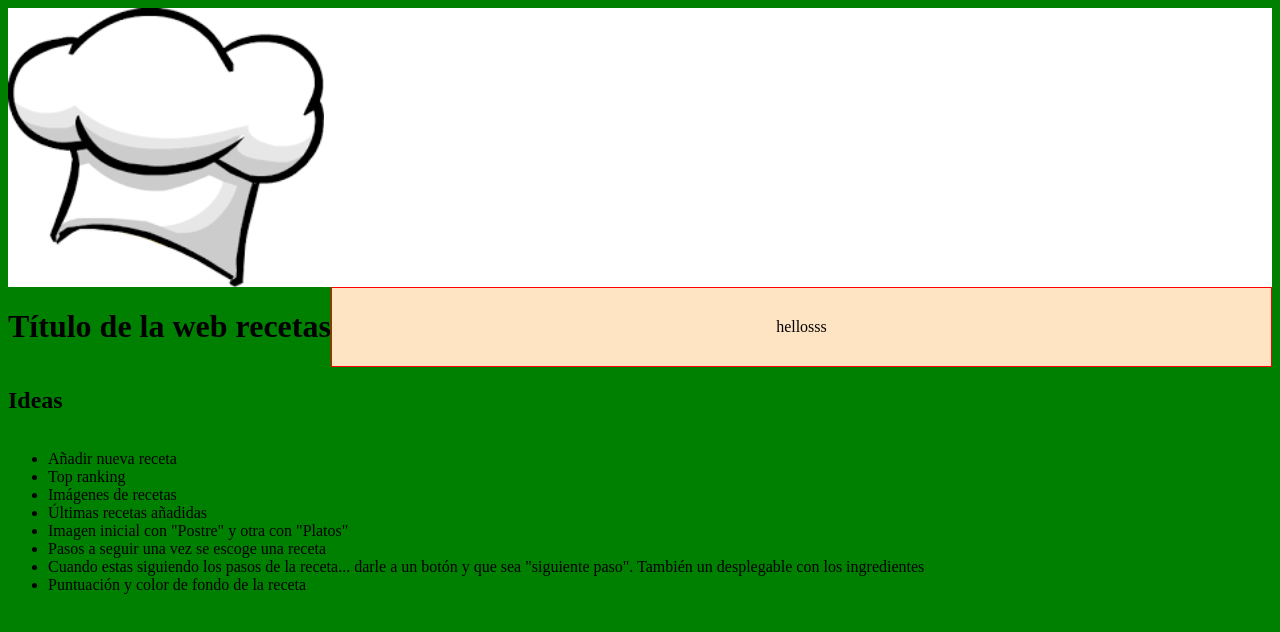
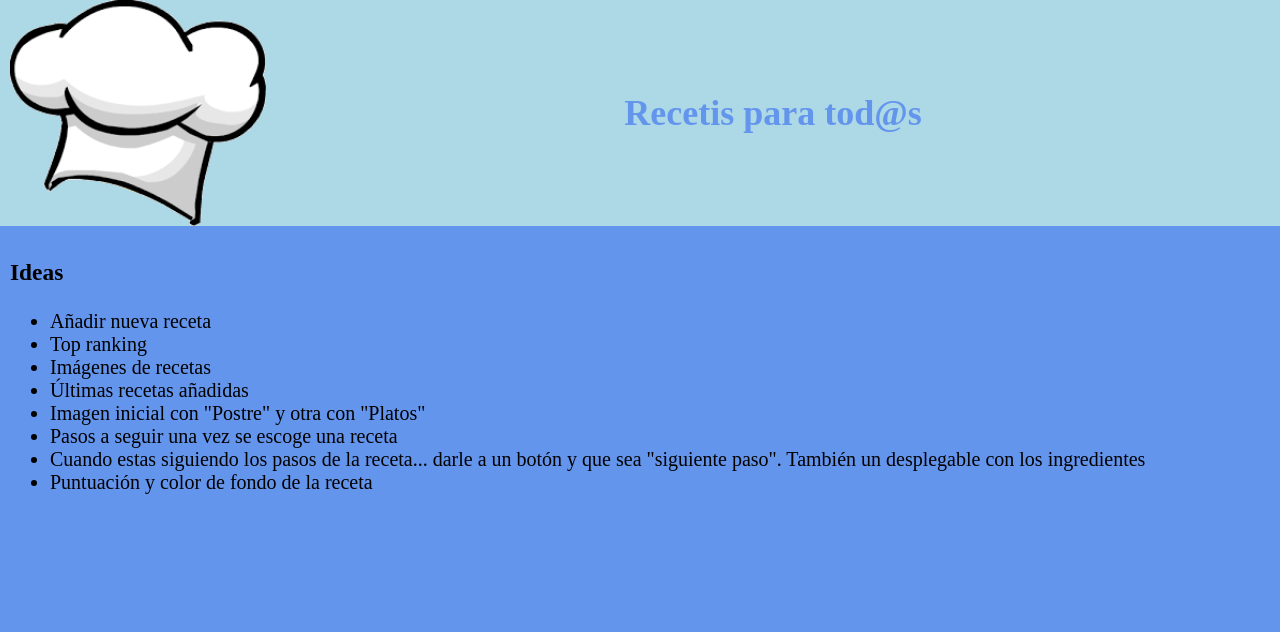
Before and after one commit to javimedina87/recetis, a website: page public/index.html in a window 1280 px wide. Drawn offline with Linux system fonts and the light colour scheme.

Commit message:
refactor CSS and delete old content

```diff
--- a/public/css/styles.css
+++ b/public/css/styles.css
@@ -1,50 +1,44 @@
+/* Default vars */
 :root {
-    --variable-de-andrea: green;
+    --main-background-color: cornflowerblue;
+    --main-font-size: 20px;
+    /*--main-font-color: black;*/
 }
 
 body {
     align-items: stretch;
-    background: var(--variable-de-andrea);
+    background: var(--main-background-color);
     display: flex;
     flex-direction: column;
+    font-size: var(--main-font-size);
     justify-content: center;
+    margin: 0;
+    padding: 0;
 }
 
-.gorritoParent {
-    background: white;
+.banner {
+    background: lightblue;
     display: flex;
     justify-content: flex-start;
 }
 
-.gorritoChildren {
-    background: none;
-    width: 25%;
-}
-
-.second-row {
-    align-items: stretch;
-    background: var(--variable-de-andrea);
+/* Style only for header class inside banner class */
+.banner .header {
+    align-items: center;
+    color: var(--main-background-color);
     display: flex;
+    flex: 1;
+    font-size: 36px;
+    font-weight: bold;
     justify-content: center;
 }
 
-.another-box-item {
-    align-items: center;
-    background: bisque;
-    border: 1px solid red;
-    display: flex;
-    flex: 1;
-    justify-content: center;
+/* Hat logo */
+.chef-hat {
+    padding-left: 10px;
+    width: 20%;
 }
 
-.third-row {
-    border: 2px solid pink;
-    display: flex;
+.container {
+    padding: 10px;
 }
-
-.third-row-children {
-    border: 1px solid orange;
-    display: flex;
-    flex: 1;
-    padding: 20px;
-}
--- a/public/index.html
+++ b/public/index.html
@@ -13,34 +13,30 @@
 	<meta name="msapplication-navbutton-color" content="orange">
 	<meta name="apple-mobile-web-app-status-bar-style" content="black-translucent">
 	<meta name="msapplication-starturl" content="/index.html">
+
 	<title>Recetas</title>
+
 	<link rel="stylesheet" type="text/css" href="css/styles.css"/>
+	<link rel="shortcut icon" type="image/png" href="images/favicon.png"/>
 	<link rel="manifest" href="manifest.json">
+	<link rel="apple-touch-icon" sizes="128x128" href="images/touch/icon-128x128.png">
+	<link rel="apple-touch-icon" sizes="180x180" href="images/touch/icon-180x180.png">
+	<link rel="apple-touch-icon" sizes="192x192" href="images/touch/icon-192x192.png">
+	<link rel="apple-touch-icon" sizes="256x256" href="images/touch/icon-256x256.png">
+	<link rel="apple-touch-icon" sizes="384x384" href="images/touch/icon-384x384.png">
+	<link rel="apple-touch-icon" sizes="512x512" href="images/touch/icon-512x512.png">
 </head>
 <body>
 
-<!--	Primera fila-->
-	<div class="gorritoParent">
-		<img class="gorritoChildren" src="images/gorrito.png" alt="">
+	<!--Banner (logo and header)-->
+	<div class="banner">
+		<img class="chef-hat" src="images/chef-hat.png" alt="">
+		<span class="header">Recetis para tod@s</span>
 	</div>
 
-
-<!--    Segunda fila-->
-	<div class="second-row">
-
-<!--		Primera columna de la segunda fila-->
-		<div>
-			<h1>Título de la web recetas</h1>
-		</div>
-
-<!--		Segunda columna de la segunda fila-->
-		<div class="another-box-item">
-			<span>hellosss</span>
-		</div>
-
-	</div>
-
-<h2>Ideas</h2>
+	<!--Container (all app content except banner)-->
+	<div class="container">
+		<h3>Ideas</h3>
 		<ul>
 			<li>Añadir nueva receta</li>
 			<li>Top ranking</li>
@@ -51,12 +47,10 @@
 			<li>Cuando estas siguiendo los pasos de la receta... darle a un botón y que sea "siguiente paso". También un desplegable con los ingredientes</li>
 			<li>Puntuación y color de fondo de la receta</li>
 		</ul>
+	</div>
 
-
-
-
-
-<!-- 	<script>
+	<!--Scripts para Progressive Web Apps (Service Workers)-->
+ 	<script>
 		if ('serviceWorker' in navigator) {
 			window.addEventListener('load', function() {
 				navigator.serviceWorker.register('service-worker-recetas.js')
@@ -68,8 +62,8 @@
 				});
 			});
 		}
-	 </script> -->
-<!-- 	<script>
+	 </script>
+ 	<script>
 		let deferredPrompt;
 		window.addEventListener('beforeinstallprompt', event => {
 
@@ -100,7 +94,7 @@
 			// Update UI notify the user they can add to home screen
 			document.querySelector('#installBanner').style.display = 'flex';
 		});
-	</script> -->
+	</script>
 	<script src="/reload/reload.js"></script>
 </body>
 </html>
--- a/public/service-worker-recetas.js
+++ b/public/service-worker-recetas.js
@@ -3,7 +3,6 @@ const precacheResources = [
 	'/',
 	'index.html',
 	'css/styles.css',
-	'images/backgroundHeader.jpg',
 ];
 
 self.addEventListener('install', (event) => {
```
Also changed, not shown: public/images/backgroundHeader.jpg (deleted), public/images/chef-hat.png (added), public/images/favicon.png (added), public/images/gorrito.png (deleted), public/images/touch/icon-128x128.png, public/images/touch/icon-180x180.png (added), public/images/touch/icon-192x192.png, public/images/touch/icon-256x256.png, public/images/touch/icon-384X384.png, public/images/touch/icon-512x512.png, public/manifest.json. Lines whose indentation alone changed are shown as unchanged.
